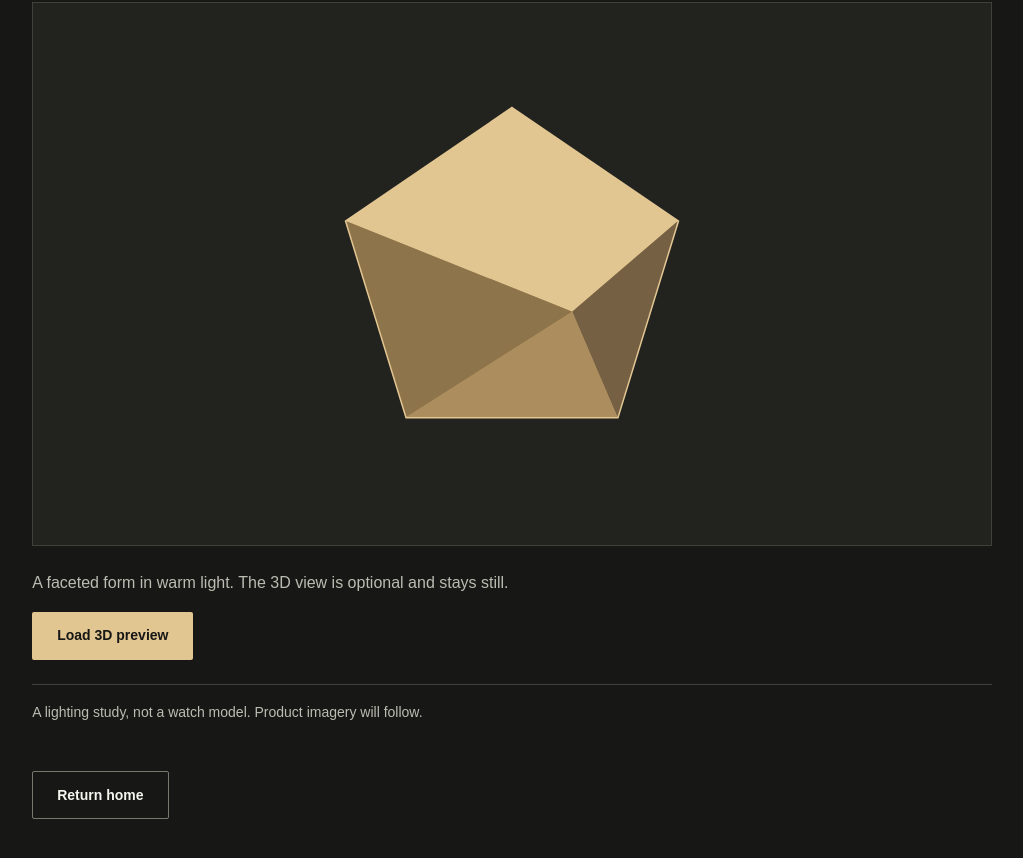
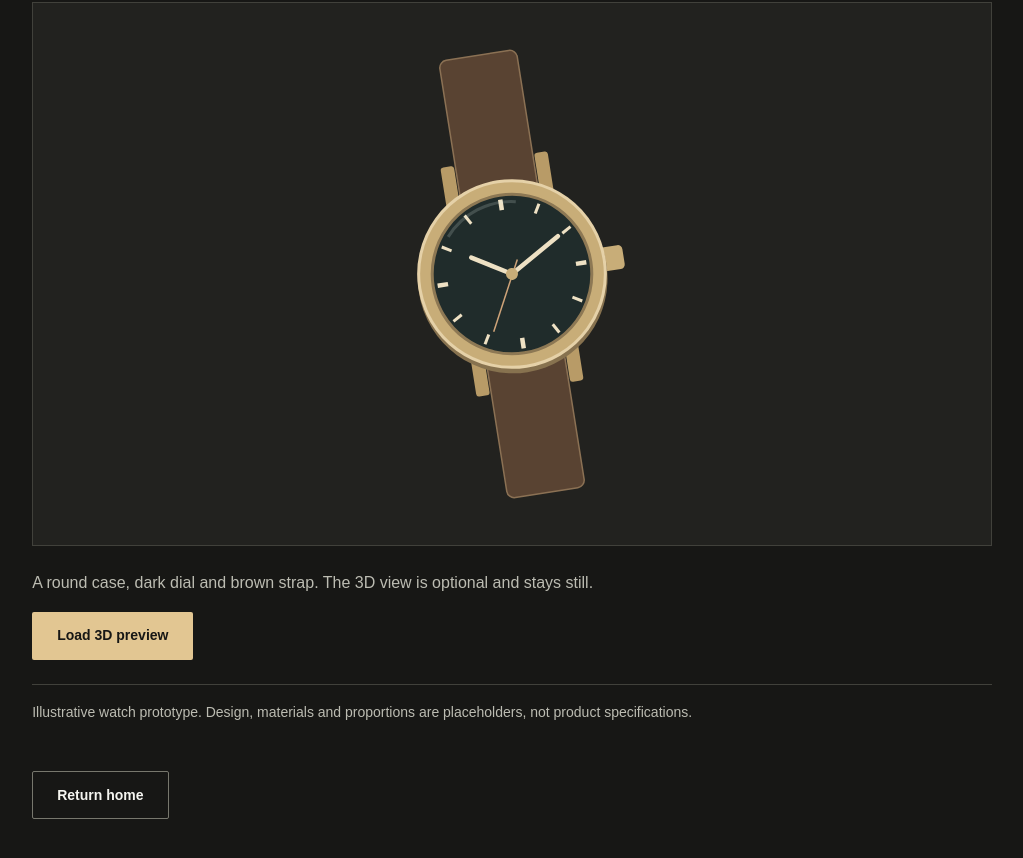
Before and after one commit to Abhishek99M/Watch, a Next.js app: page /watch in a window 1280 px wide. Shown: the part 454-1312 px from the top of the page, without its empty margins (19-1042 px from the left). Built offline with nearby package versions, Linux system fonts and the light colour scheme.

Commit message:
feat: add procedural placeholder watch and static alternative

```diff
--- a/src/app/watch/page.tsx
+++ b/src/app/watch/page.tsx
@@ -6,7 +6,7 @@ export const metadata: Metadata = { title: 'The watch | Watch' };
 export default function WatchPage() {
   return <main id="main-content" tabIndex={-1} className="container watch-foundation">
     <SectionHeading level={1} eyebrow="The watch" title="A closer look, soon.">
-      <p>Our watch experience is taking shape. Explore a quiet study of form and light while product details are prepared.</p>
+      <p>Our watch experience is taking shape. Explore an illustrative watch prototype while the final design and product details are prepared.</p>
     </SectionHeading>
     <ScenePreview />
     <ButtonLink href="/" variant="secondary">Return home</ButtonLink>
--- a/src/components/three/scene-preview.tsx
+++ b/src/components/three/scene-preview.tsx
@@ -1,5 +1,6 @@
 'use client';
 import { useCallback, useEffect, useRef, useState, useSyncExternalStore, type ComponentType } from 'react';
+import { StaticWatch } from './static-watch';
 import { Button } from '@/components/ui/button';
 import { ErrorState } from '@/components/ui/feedback';
 import { SceneBoundary } from '@/three/scene-boundary';
@@ -8,16 +9,6 @@ import type { SceneCanvasProps } from '@/three/scene-canvas';
 const subscribe = () => () => {};
 const clientSnapshot = () => true;
 const serverSnapshot = () => false;
-
-function StaticStudy() {
-  return <svg className="scene-static" viewBox="0 0 480 360" aria-hidden="true">
-    <path d="M240 70 350 145 310 275 170 275 130 145Z" fill="#b69762" stroke="#e2c692" strokeWidth="2" />
-    <path d="m240 70 40 135-150-60Zm0 0 110 75-70 60Z" fill="#e2c692" />
-    <path d="m130 145 150 60-110 70Z" fill="#8e744b" />
-    <path d="m280 205 70-60-40 130Z" fill="#756044" />
-    <path d="m170 275 110-70 30 70Z" fill="#ac8d5d" />
-  </svg>;
-}
 
 function SceneAttempt({ onRetry, onClose }: { onRetry: () => void; onClose: () => void }) {
   const [Scene, setScene] = useState<ComponentType<SceneCanvasProps> | null>(null);
@@ -46,16 +37,16 @@ function SceneAttempt({ onRetry, onClose }: { onRetry: () => void; onClose: () =
 
   return <>
     <div className="scene-stage">
-      <StaticStudy />
+      <StaticWatch />
       {!failed && Scene && <SceneBoundary onError={onError}><Scene onReady={onReady} onError={onError} /></SceneBoundary>}
       {!failed && !ready && <p className="scene-status" role="status">Loading 3D preview…</p>}
     </div>
     <div className="scene-controls">
       {failed
         ? <ErrorState title="3D preview unavailable" action={<Button variant="secondary" onClick={onRetry}>Retry 3D preview</Button>}>
-          <p>The static study and all page information are still available. You can try again or continue without 3D.</p>
+          <p>The static watch and all page information are still available. You can try again or continue without 3D.</p>
         </ErrorState>
-        : <p role="status" className="text-muted">{ready ? '3D preview ready. The scene stays still.' : 'Preparing the lighting study.'}</p>}
+        : <p role="status" className="text-muted">{ready ? '3D preview ready. The scene stays still.' : 'Preparing the watch preview.'}</p>}
       <Button variant="quiet" onClick={onClose}>Use static view</Button>
     </div>
   </>;
@@ -65,17 +56,17 @@ export function ScenePreview() {
   const hydrated = useSyncExternalStore(subscribe, clientSnapshot, serverSnapshot);
   const [enabled, setEnabled] = useState(false);
   const [attempt, setAttempt] = useState(0);
-  return <figure className="scene-preview" aria-label="Lighting study">
+  return <figure className="scene-preview" aria-label="Illustrative watch prototype">
     {enabled
       ? <SceneAttempt key={attempt} onRetry={() => setAttempt(value => value + 1)} onClose={() => setEnabled(false)} />
       : <>
-        <div className="scene-stage"><StaticStudy /></div>
+        <div className="scene-stage"><StaticWatch /></div>
         <div className="scene-controls">
-          <p className="text-muted">A faceted form in warm light. The 3D view is optional and stays still.</p>
+          <p className="text-muted">A round case, dark dial and brown strap. The 3D view is optional and stays still.</p>
           {hydrated && <Button onClick={() => setEnabled(true)}>Load 3D preview</Button>}
 
         </div>
       </>}
-    <figcaption className="text-muted">A lighting study, not a watch model. Product imagery will follow.</figcaption>
+    <figcaption className="text-muted">Illustrative watch prototype. Design, materials and proportions are placeholders, not product specifications.</figcaption>
   </figure>;
 }
--- /dev/null
+++ b/src/components/three/static-watch.tsx
@@ -0,0 +1,21 @@
+/** Inline alternative: no asset download or WebGL required. */
+export function StaticWatch() {
+  return <svg className="scene-static" viewBox="0 0 480 360" aria-hidden="true" focusable="false">
+    <g transform="translate(240 180) rotate(-9)">
+      <rect x="-26" y="-147" width="52" height="294" rx="5" fill="#594332" stroke="#8b7154" />
+      {[-1, 1].map(side => <g key={side}>
+        <rect x="-36" y={side === 1 ? 46 : -77} width="9" height="31" rx="2" fill="#b89b67" />
+        <rect x="27" y={side === 1 ? 46 : -77} width="9" height="31" rx="2" fill="#b89b67" />
+      </g>)}
+      <rect x="60" y="-8" width="15" height="16" rx="3" fill="#c8ad78" />
+      <circle cy="3" r="63" fill="#87724f" />
+      <circle r="62" fill="#c8ad78" stroke="#e5d1a8" strokeWidth="2" />
+      <circle r="53" fill="#202c2b" stroke="#8d7854" strokeWidth="2" />
+      {Array.from({ length: 12 }, (_, index) => <path key={index} d="M0 -43v-7" transform={'rotate(' + index * 30 + ')'} stroke="#eee1c4" strokeWidth={index % 3 === 0 ? 3 : 2} />)}
+      <path d="M0 0 -25 -15M0 0 34 -20" fill="none" stroke="#eee1c4" strokeWidth="3" strokeLinecap="round" />
+      <path d="m5 -9-23 45" stroke="#cfa479" strokeWidth="1" />
+      <circle r="4" fill="#c8ad78" />
+      <path d="M-38 -31a49 49 0 0 1 48-16" fill="none" stroke="#e1ecea" strokeOpacity=".18" strokeWidth="2" />
+    </g>
+  </svg>;
+}
--- a/src/three/lighting-study.tsx
+++ /dev/null
@@ -1,18 +0,0 @@
-import { extend } from '@react-three/fiber';
-import { AmbientLight, DirectionalLight, HemisphereLight, IcosahedronGeometry, Mesh, MeshStandardMaterial } from 'three';
-
-extend({ AmbientLight, DirectionalLight, HemisphereLight, IcosahedronGeometry, Mesh, MeshStandardMaterial });
-
-/** A small lighting reference, deliberately not a placeholder watch model. */
-export function LightingStudy() {
-  return <>
-    <ambientLight intensity={0.5} />
-    <hemisphereLight args={['#f5f5f0', '#514431', 1.2]} />
-    <directionalLight position={[3, 4, 5]} intensity={3} color="#fff0d1" />
-    <directionalLight position={[-4, 1, -2]} intensity={2} color="#a8bed1" />
-    <mesh rotation={[0.2, 0.4, 0.1]}>
-      <icosahedronGeometry args={[1.15, 0]} />
-      <meshStandardMaterial color="#e2c692" roughness={0.5} metalness={0.25} flatShading />
-    </mesh>
-  </>;
-}
--- /dev/null
+++ b/src/three/placeholder-watch.tsx
@@ -0,0 +1,76 @@
+import { extend } from '@react-three/fiber';
+import { BoxGeometry, CylinderGeometry, Group, Mesh, MeshStandardMaterial, TorusGeometry } from 'three';
+
+extend({ BoxGeometry, CylinderGeometry, Group, Mesh, MeshStandardMaterial, TorusGeometry });
+
+const gold = '#c8ad78';
+
+/** Illustrative proportions only. All parts remain assembled and motionless. */
+export function PlaceholderWatch() {
+  return <group name="PlaceholderWatch" rotation={[0.16, -0.28, -0.16]} scale={0.67}>
+    <mesh name="Case" rotation={[Math.PI / 2, 0, 0]}>
+      <cylinderGeometry args={[0.9, 0.88, 0.24, 64]} />
+      <meshStandardMaterial color={gold} metalness={0.65} roughness={0.3} />
+    </mesh>
+    <mesh name="Caseback" position-z={-0.14} rotation={[Math.PI / 2, 0, 0]}>
+      <cylinderGeometry args={[0.79, 0.79, 0.06, 48]} />
+      <meshStandardMaterial color="#858580" metalness={0.65} roughness={0.45} />
+    </mesh>
+    <mesh name="Bezel" position-z={0.13}>
+      <torusGeometry args={[0.81, 0.085, 12, 64]} />
+      <meshStandardMaterial color={gold} metalness={0.7} roughness={0.24} />
+    </mesh>
+    <mesh name="Dial" position-z={0.13} rotation={[Math.PI / 2, 0, 0]}>
+      <cylinderGeometry args={[0.75, 0.75, 0.025, 64]} />
+      <meshStandardMaterial color="#202c2b" metalness={0.15} roughness={0.65} />
+    </mesh>
+    {Array.from({ length: 12 }, (_, index) =>
+      <group key={index} rotation-z={-index * Math.PI / 6}>
+        <mesh name={'HourMarker' + index} position={[0, 0.64, 0.16]}>
+          <boxGeometry args={[index % 3 === 0 ? 0.045 : 0.025, 0.105, 0.015]} />
+          <meshStandardMaterial color="#eee1c4" metalness={0.3} roughness={0.4} />
+        </mesh>
+      </group>
+    )}
+    <group name="HourHand" rotation-z={Math.PI / 3}>
+      <mesh position={[0, 0.19, 0.19]}>
+        <boxGeometry args={[0.065, 0.46, 0.02]} />
+        <meshStandardMaterial color="#eee1c4" metalness={0.4} roughness={0.3} />
+      </mesh>
+    </group>
+    <group name="MinuteHand" rotation-z={-Math.PI / 3}>
+      <mesh position={[0, 0.26, 0.215]}>
+        <boxGeometry args={[0.04, 0.6, 0.02]} />
+        <meshStandardMaterial color="#eee1c4" metalness={0.4} roughness={0.3} />
+      </mesh>
+    </group>
+    <group name="SecondHand" rotation-z={Math.PI * 0.85}>
+      <mesh position={[0, 0.22, 0.24]}>
+        <boxGeometry args={[0.014, 0.68, 0.012]} />
+        <meshStandardMaterial color="#cfa479" roughness={0.5} />
+      </mesh>
+    </group>
+    <mesh name="HandPin" position-z={0.26} rotation={[Math.PI / 2, 0, 0]}>
+      <cylinderGeometry args={[0.055, 0.055, 0.035, 20]} />
+      <meshStandardMaterial color={gold} metalness={0.5} roughness={0.3} />
+    </mesh>
+    <mesh name="Crystal" position-z={0.28} rotation={[Math.PI / 2, 0, 0]}>
+      <cylinderGeometry args={[0.745, 0.745, 0.012, 48]} />
+      <meshStandardMaterial color="#e1ecea" transparent opacity={0.06} depthWrite={false} roughness={0.15} />
+    </mesh>
+    <mesh name="Crown" position={[0.99, 0, 0]} rotation={[0, 0, Math.PI / 2]}>
+      <cylinderGeometry args={[0.115, 0.115, 0.21, 24]} />
+      <meshStandardMaterial color={gold} metalness={0.6} roughness={0.35} />
+    </mesh>
+    {([-1, 1] as const).map(side => <group key={side} name={side === 1 ? 'UpperStrap' : 'LowerStrap'}>
+      <mesh position={[0, side * 1.48, -0.045]}>
+        <boxGeometry args={[0.74, 1.26, 0.13]} />
+        <meshStandardMaterial color="#594332" roughness={0.95} />
+      </mesh>
+      {[-1, 1].map(edge => <mesh key={edge} name="Lug" position={[edge * 0.43, side * 0.86, -0.005]} rotation-z={-edge * side * 0.12}>
+        <boxGeometry args={[0.13, 0.42, 0.2]} />
+        <meshStandardMaterial color={gold} metalness={0.6} roughness={0.35} />
+      </mesh>)}
+    </group>)}
+  </group>;
+}
--- a/src/three/scene-canvas.tsx
+++ b/src/three/scene-canvas.tsx
@@ -2,7 +2,8 @@
 import { useEffect, useRef } from 'react';
 import { createRoot, type ReconcilerRoot, type RootStore } from '@react-three/fiber';
 import { Color, PerspectiveCamera, WebGLRenderer } from 'three';
-import { LightingStudy } from './lighting-study';
+import { SceneLighting } from './scene-lighting';
+import { PlaceholderWatch } from './placeholder-watch';
 import { SceneBoundary } from './scene-boundary';
 
 export type SceneCanvasProps = { onReady: () => void; onError: () => void };
@@ -71,7 +72,7 @@ export function SceneCanvas({ onReady, onError }: SceneCanvasProps) {
           scene: { background: new Color('#22221f') },
         });
         if (stopped) { root.unmount(); return; }
-        store = root.render(<SceneBoundary onError={fail}><LightingStudy /></SceneBoundary>);
+        store = root.render(<SceneBoundary onError={fail}><SceneLighting /><PlaceholderWatch /></SceneBoundary>);
         resize();
       } catch { fail(); }
     }
--- /dev/null
+++ b/src/three/scene-lighting.tsx
@@ -0,0 +1,13 @@
+import { extend } from '@react-three/fiber';
+import { AmbientLight, DirectionalLight, HemisphereLight } from 'three';
+
+extend({ AmbientLight, DirectionalLight, HemisphereLight });
+
+export function SceneLighting() {
+  return <>
+    <ambientLight intensity={0.5} />
+    <hemisphereLight args={['#f5f5f0', '#514431', 1.2]} />
+    <directionalLight position={[3, 4, 5]} intensity={3} color="#fff0d1" />
+    <directionalLight position={[-4, 1, -2]} intensity={2} color="#a8bed1" />
+  </>;
+}
```
